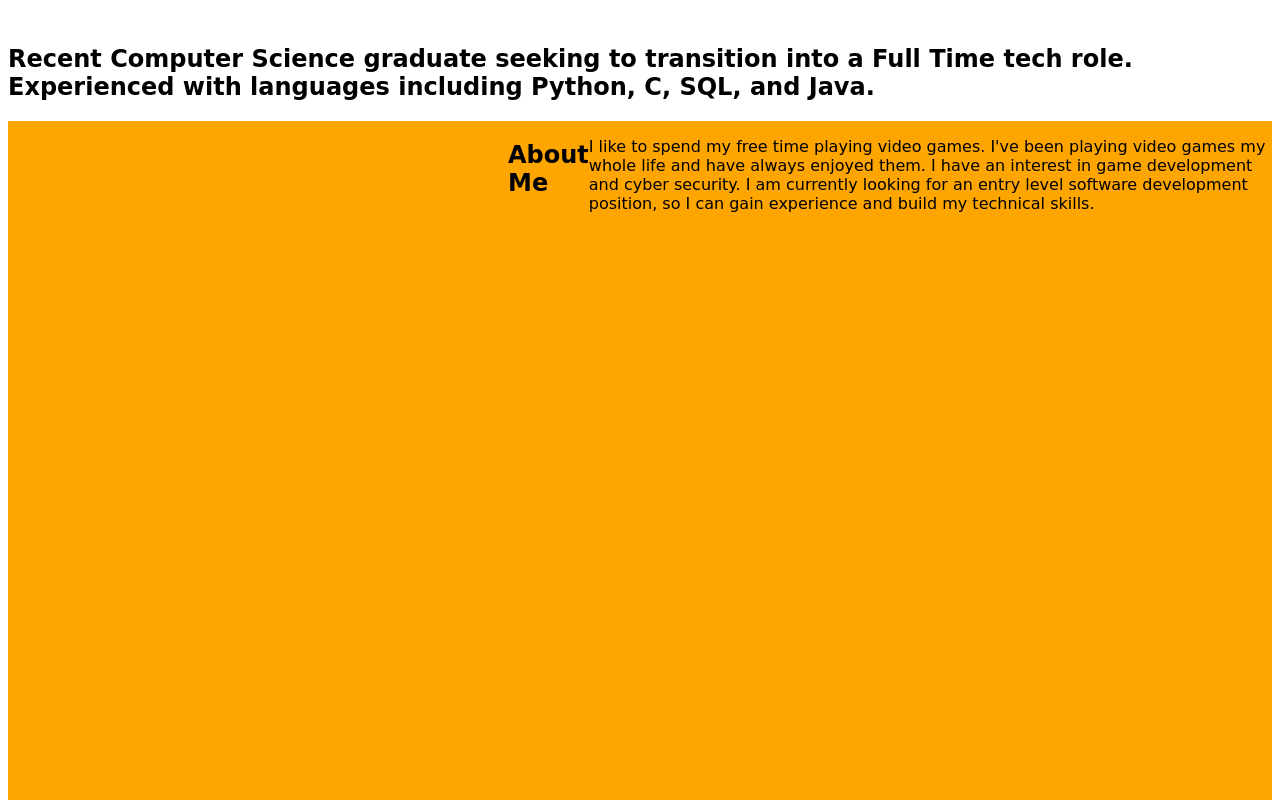
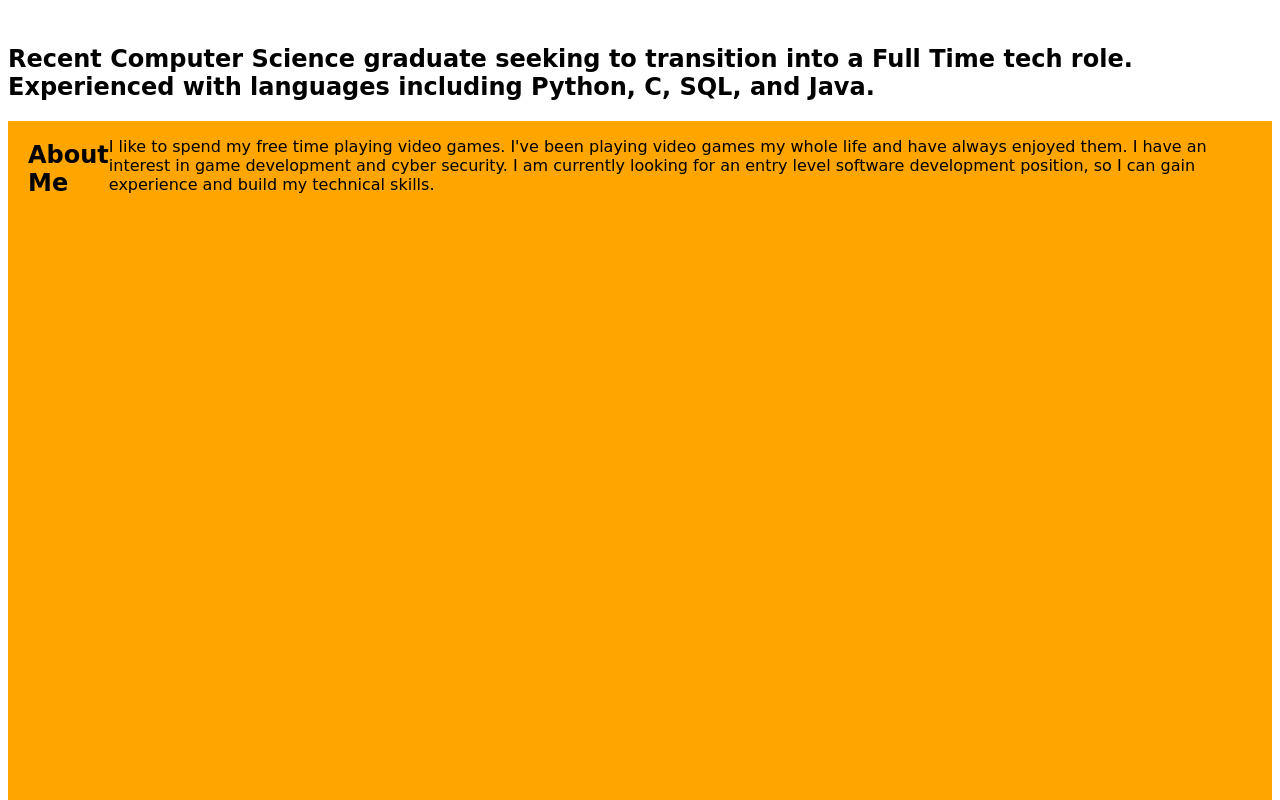
Before and after one commit to jjm220/Portfolio-Website, a plain HTML site: page index.html in a window 1280 px wide. Shown: the part 400-1200 px from the top of the page. Drawn offline with Linux system fonts and the light colour scheme.

Commit message:
still messign with about

```diff
--- a/styles.css
+++ b/styles.css
@@ -18,7 +18,7 @@ header {
 
 #about {
     height: 100vh;
-    padding-left: 500px;
+    padding-left: 20px;
     justify-content: flex-start;
     display: flex;
     background-color: orange
```
